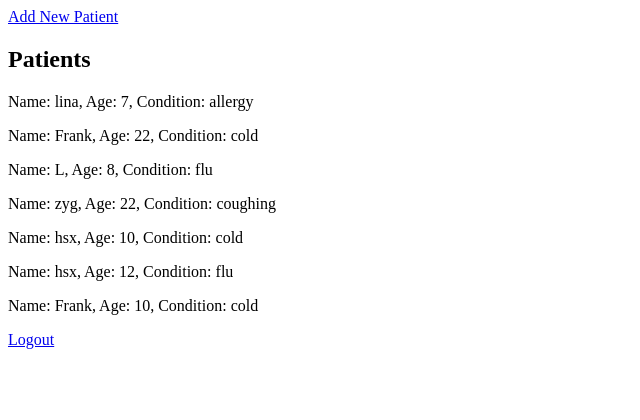
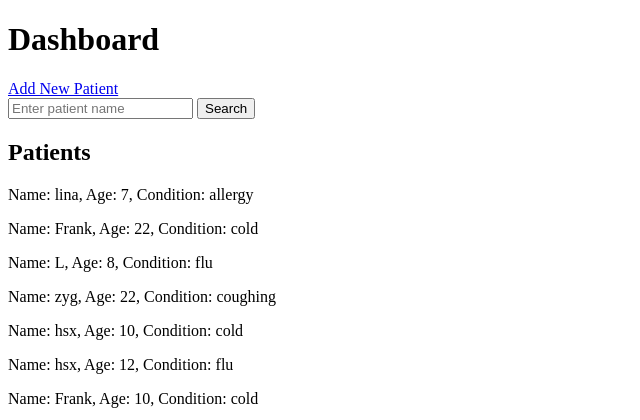
Before and after one commit to bordean5/ELEC0138-23_24-Group_S, a Flask app: template EHR website base version/templates/dashboard.html in a window 1280 px wide. Shown: the top 420 px of the page, without its empty margins (0-640 px from the left). Run offline with Flask 3, Linux system fonts and the light colour scheme; the template is opened without the code that fills it: values that come from a table or form of the project are taken from there, others are empty.

Commit message:
Add files via upload

```diff
--- a/EHR website base version/templates/dashboard.html
+++ b/EHR website base version/templates/dashboard.html
@@ -1,14 +1,27 @@
 <!DOCTYPE html>
-<html>
+<html lang="en">
 <head>
+    <meta charset="UTF-8">
     <title>Dashboard</title>
 </head>
-<a href="/add_patient">Add New Patient</a>
 <body>
+    <h1>Dashboard</h1>
+    <!-- Link to add a new patient -->
+    <a href="/add_patient">Add New Patient</a><br>
+
+    <!-- Search form -->
+    <form action="/search_patient" method="post">
+        <input type="text" id="patient_name" name="patient_name" placeholder="Enter patient name">
+        <input type="submit" value="Search">
+    </form>
+
     <h2>Patients</h2>
+    <!-- Display list of patients -->
     {% for patient in patients %}
         <p>Name: {{ patient.name }}, Age: {{ patient.age }}, Condition: {{ patient.condition }}</p>
     {% endfor %}
+
+    <!-- Logout link -->
     <a href="/logout">Logout</a>
 </body>
 </html>
```
